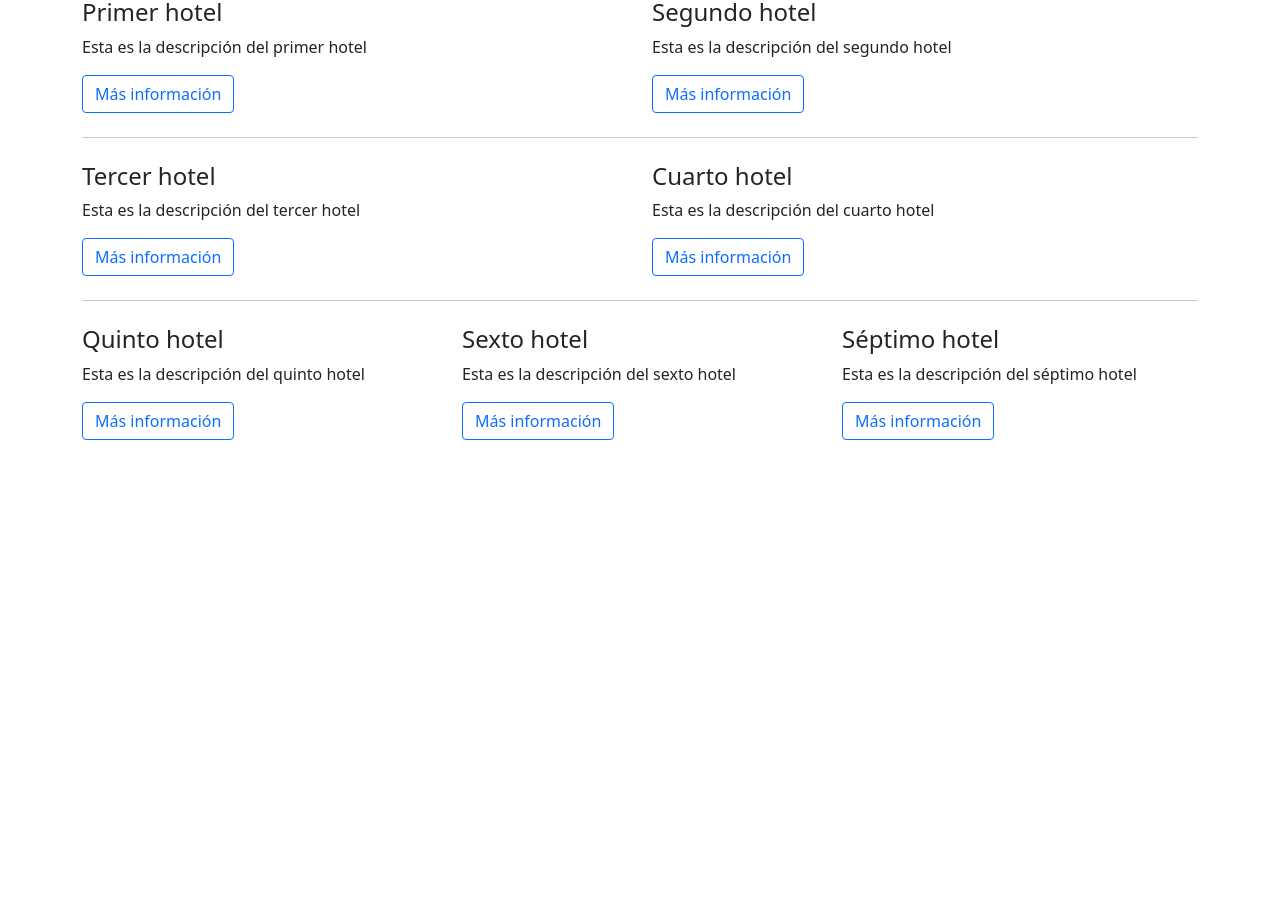
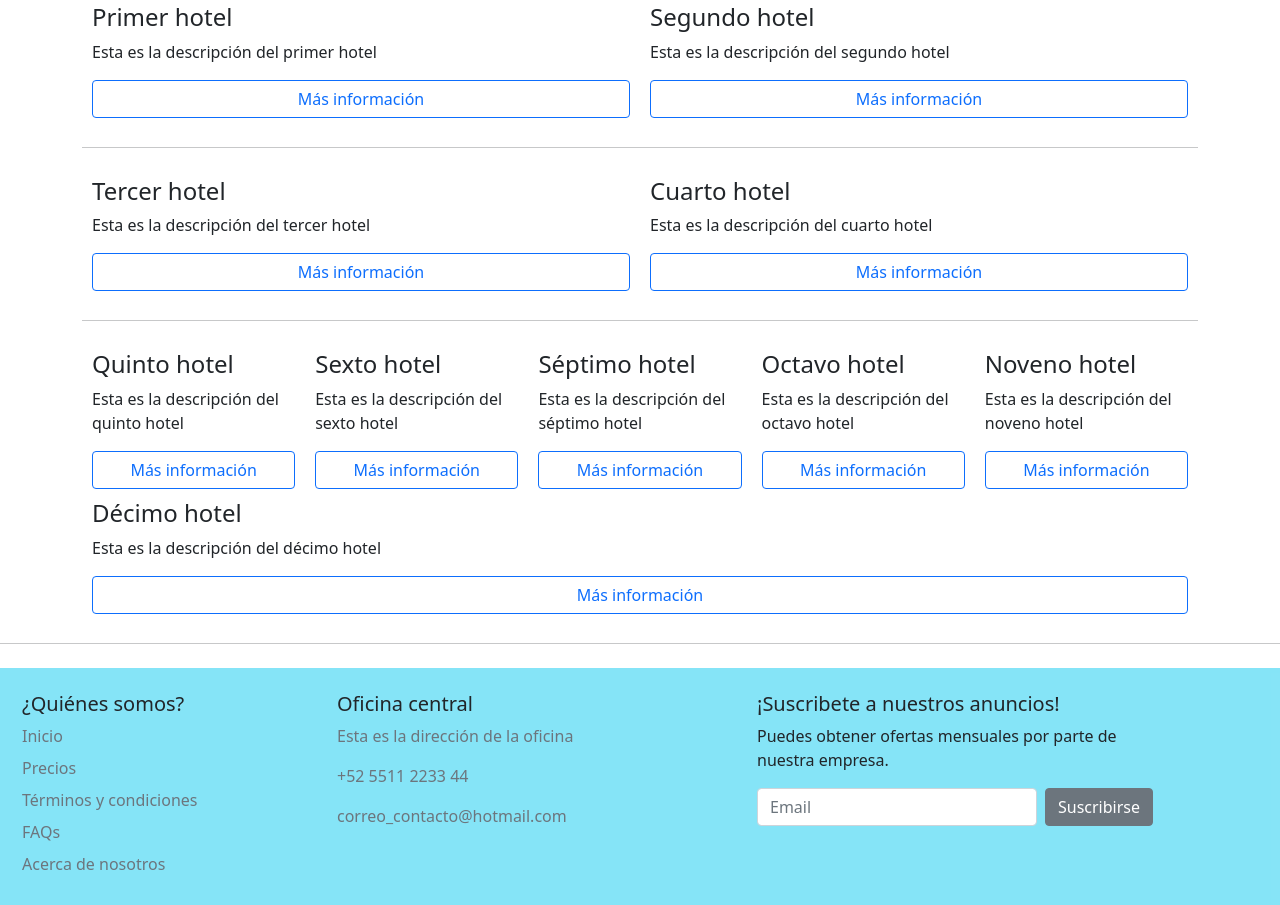
Before and after one commit to diekoeg/guia-hoteles, a website: page index.html in a window 1280 px wide. Shown: the part 344-1249 px from the top of the page. Before the commit the page ends 800 px from the top, so only its background shows below. Drawn offline with nearby package versions, Linux system fonts and the light colour scheme.

Commit message:
Agregamos una carpeta de css, se hizo el footer y se cambió a flex

```diff
--- /dev/null
+++ b/css/main.css
@@ -0,0 +1,15 @@
+footer {
+    padding: 10px 10px 0 10px;
+    margin-bottom: 0px;
+    margin-top: 10px;
+}
+
+.card-hotel{
+    flex: 1 200px;
+    padding: 5px 10px 5px 10px;
+}
+
+.btn-reserva{
+    width: 100%;
+
+}
--- a/index.html
+++ b/index.html
@@ -7,29 +7,31 @@
 
     <!-- Bootstrap CSS -->
     <link href="node_modules/bootstrap/dist/css/bootstrap.min.css" rel="stylesheet">
+    <link rel="stylesheet" href="node_modules/bootstrap-icons/font/bootstrap-icons.css">
+    <link rel="stylesheet" href="css/main.css">
 
     <title>Hoteles</title>
   </head>
   <body>
+      <!-- Header -->
     <div class="bg-info p-5 rounded-lg" style="--bs-bg-opacity: .5;">
         <h1 class="display-4">Hoteles</h1>
     </div>
     <div class="container">
-        <!-- Aqui estan los tres productos -->
-        <div class="row justify-content-center">
-            <div class="col-sm-3">
+        <div class="row">
+            <div class="col-md-4">
                 <p>
                     <h3>¿Qué es este sitio?</h3>
                     <p>Aqui puedes obtener informacion de diversos hoteles</p>
                 </p>
             </div>
-            <div class="col-sm-3">
+            <div class="col-md-4">
                 <p>
                     <h3>¿Cómo se reserva?</h3>
                     <p>Primero se elige el hotel y luego se paga.</p>
                 </p>
             </div>
-            <div class="col-sm-3">
+            <div class="col-md-4">
                 <p>
                     <h3>¿Cómo pago?</h3>
                     <p>Aqui puedes buscar el hotel que más te guste.</p>
@@ -37,53 +39,156 @@
             </div>
         </div>
         <hr class="my-4">
-        <!-- Primer y segundo hotel -->
-        <div class="row">
-            <div class="col-sm-6">
+        <div class="d-flex flex-wrap">
+            <div class="card-hotel d-flex flex-column justify-content-between">
+                <div>
                     <h4>Primer hotel</h4>
                     <p>Esta es la descripción del primer hotel</p>
-                <button type="button" class="btn btn-outline-primary">Más información</button>
                 </div>
-            <div class="col-sm-6">
+                <div>
+                    <button type="button" class="btn btn-outline-primary btn-reserva">Más información</button>
+                </div>
+
+            </div>
+            <div class="card-hotel d-flex flex-column justify-content-between">
+                <div>
                     <h4>Segundo hotel</h4>
                     <p>Esta es la descripción del segundo hotel</p>
-                <button type="button" class="btn btn-outline-primary ">Más información</button>
+                </div>
+                <div>
+                    <button type="button" class="btn btn-outline-primary btn-reserva">Más información</button>
+                </div>
             </div>
         </div>
         <hr class="my-4">
-        <!-- Tercer y cuarto hotel -->
-        <div class="row">
-            <div class="col-sm-6">
+        <div class="d-flex flex-wrap">
+            <div class="card-hotel d-flex flex-column justify-content-between">
+                <div>
                     <h4>Tercer hotel</h4>
                     <p>Esta es la descripción del tercer hotel</p>
-                <button type="button" class="btn btn-outline-primary">Más información</button>
                 </div>
-            <div class="col-sm-6">
+                <div>
+                    <button type="button" class="btn btn-outline-primary btn-reserva">Más información</button>
+                </div>
+            </div>
+            <div class="card-hotel d-flex flex-column justify-content-between">
+                <div>
                     <h4>Cuarto hotel</h4>
                     <p>Esta es la descripción del cuarto hotel</p>
-                <button type="button" class="btn btn-outline-primary">Más información</button>
+                </div>
+                <div>
+                    <button type="button" class="btn btn-outline-primary btn-reserva">Más información</button>
+                </div>
             </div>
         </div>
         <hr class="my-4">
-        <!-- Quinto hotel -->
-        <div class="row">
-            <div class="col-md-4">
+        <div class="d-flex flex-wrap">
+            <div class="card-hotel d-flex flex-column justify-content-between">
+                <div>
                     <h4>Quinto hotel</h4>
                     <p>Esta es la descripción del quinto hotel</p>
-                <button type="button" class="btn btn-outline-primary">Más información</button>
                 </div>
-            <div class="col-md-4">
+                <div>
+                    <button type="button" class="btn btn-outline-primary btn-reserva">Más información</button>
+                </div>
+            </div>
+            <div class="card-hotel d-flex flex-column justify-content-between">
+                <div>
                     <h4>Sexto hotel</h4>
                     <p>Esta es la descripción del sexto hotel</p>
-                <button type="button" class="btn btn-outline-primary">Más información</button>
                 </div>
-            <div class="col-md-4">
+                <div>
+                    <button type="button" class="btn btn-outline-primary btn-reserva">Más información</button>
+                </div>
+            </div>
+            <div class="card-hotel d-flex flex-column justify-content-between">
+                <div>
                     <h4>Séptimo hotel</h4>
-                <p>Esta es la descripción del séptimo hotel</p>
-                <button type="button" class="btn btn-outline-primary">Más información</button>
+                    <p>Esta es la descripción del séptimo hotel </p>
+                </div>
+                <div>
+                    <button type="button" class="btn btn-outline-primary btn-reserva">Más información</button>
+                </div>
+            </div>
+            <div class="card-hotel d-flex flex-column justify-content-between">
+                <div>
+                    <h4>Octavo hotel</h4>
+                    <p>Esta es la descripción del octavo hotel</p>
+                </div>
+                <div>
+                    <button type="button" class="btn btn-outline-primary btn-reserva">Más información</button>
+                </div>
+            </div>
+            <div class="card-hotel d-flex flex-column justify-content-between">
+                <div>
+                    <h4>Noveno hotel</h4>
+                    <p>Esta es la descripción del noveno hotel</p>
+                </div>
+                <div>
+                    <button type="button" class="btn btn-outline-primary btn-reserva">Más información</button>
+                </div>
+            </div>
+            <div class="card-hotel d-flex flex-column justify-content-between">
+                <div>
+                    <h4>Décimo hotel</h4>
+                    <p>Esta es la descripción del décimo hotel</p>
+                </div>
+                <div>
+                    <button type="button" class="btn btn-outline-primary btn-reserva">Más información</button>
+                </div>
+            </div>
+        </div>
+    </div>
+    <hr class="my-4">
+    <!-- Footer -->
+    <div class="container-fluid bg-info py-1" style="--bs-bg-opacity: .5;">
+        <footer>
+            <div class="row">
+            <div class="col-3">
+                <h5>¿Quiénes somos?</h5>
+                <ul class="nav flex-column">
+                    <li class="nav-item mb-2"><a href="#" class="nav-link p-0 text-muted">Inicio</a></li>
+                    <li class="nav-item mb-2"><a href="#" class="nav-link p-0 text-muted">Precios</a></li>
+                    <li class="nav-item mb-2"><a href="#" class="nav-link p-0 text-muted">Términos y condiciones</a></li>
+                    <li class="nav-item mb-2"><a href="#" class="nav-link p-0 text-muted">FAQs</a></li>
+                    <li class="nav-item mb-2"><a href="#" class="nav-link p-0 text-muted">Acerca de nosotros</a></li>
+                </ul>
+            </div>
+
+            <div class="col-3">
+                <address>
+                    <h5>Oficina central</h5>
+                    <p class="nav-link p-0 text-muted">Esta es la dirección de la oficina</p>
+                    <p class="nav-link p-0 text-muted">+52 5511 2233 44</p>
+                    <p class="nav-link p-0 text-muted">correo_contacto@hotmail.com</p>
+                </address>
+
+
+            </div>
+
+            <div class="col-4 offset-1">
+                <form>
+                <h5>¡Suscribete a nuestros anuncios!</h5>
+                <p>Puedes obtener ofertas mensuales por parte de nuestra empresa.</p>
+                <div class="d-flex w-100 gap-2">
+                    <label for="newsletter1" class="visually-hidden">Email</label>
+                    <input id="newsletter1" type="text" class="form-control" placeholder="Email">
+                    <button class="btn btn-secondary" type="button">Suscribirse</button>
+                </div>
+                </form>
             </div>
             </div>
 
+            <div class="d-flex justify-content-between py-4 my-4 border-top">
+            <p>© 2021 Compañía Hoteles, Inc. Todos los derechos reservados.</p>
+            <ul class="list-unstyled d-flex">
+                <li class="ms-3"><a class="link-dark" href="https://www.twitter.com"><i class="bi bi-twitter" style="font-size: 1.5rem;"></i></a></li>
+                <li class="ms-3"><a class="link-dark" href="https://www.facebook.com"><i class="bi bi-facebook" style="font-size: 1.5rem;"></i></a></li>
+                <li class="ms-3"><a class="link-dark" href="https://www.instagram.com"><i class="bi bi-instagram" style="font-size: 1.5rem;"></i></a></li>
+            </ul>
+            </div>
+        </footer>
+    </div>
     <script src="node_modules/bootstrap/dist/js/bootstrap.bundle.min.js"></script>
   </body>
 </html>
--- a/package.json
+++ b/package.json
@@ -22,6 +22,7 @@
   },
   "dependencies": {
     "bootstrap": "^5.1.3",
+    "bootstrap-icons": "^1.7.2",
     "jquery": "^3.6.0",
     "popper.js": "^1.16.1"
   }
```
Also changed, not shown: 1 other file. Lines whose indentation alone changed are shown as unchanged.
